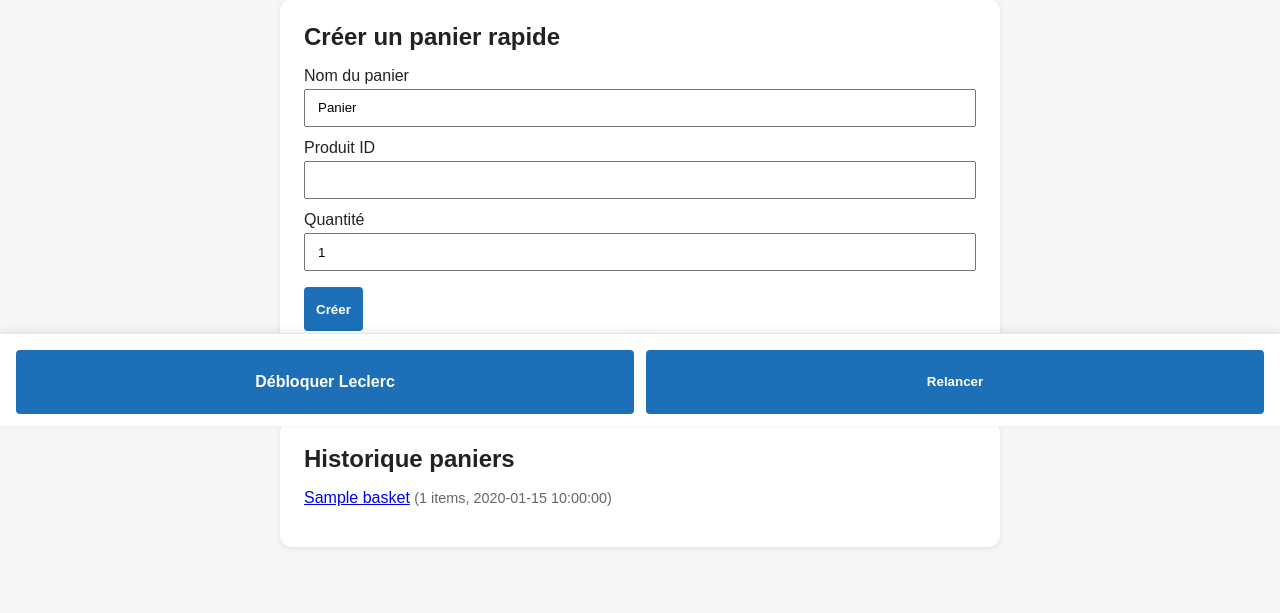
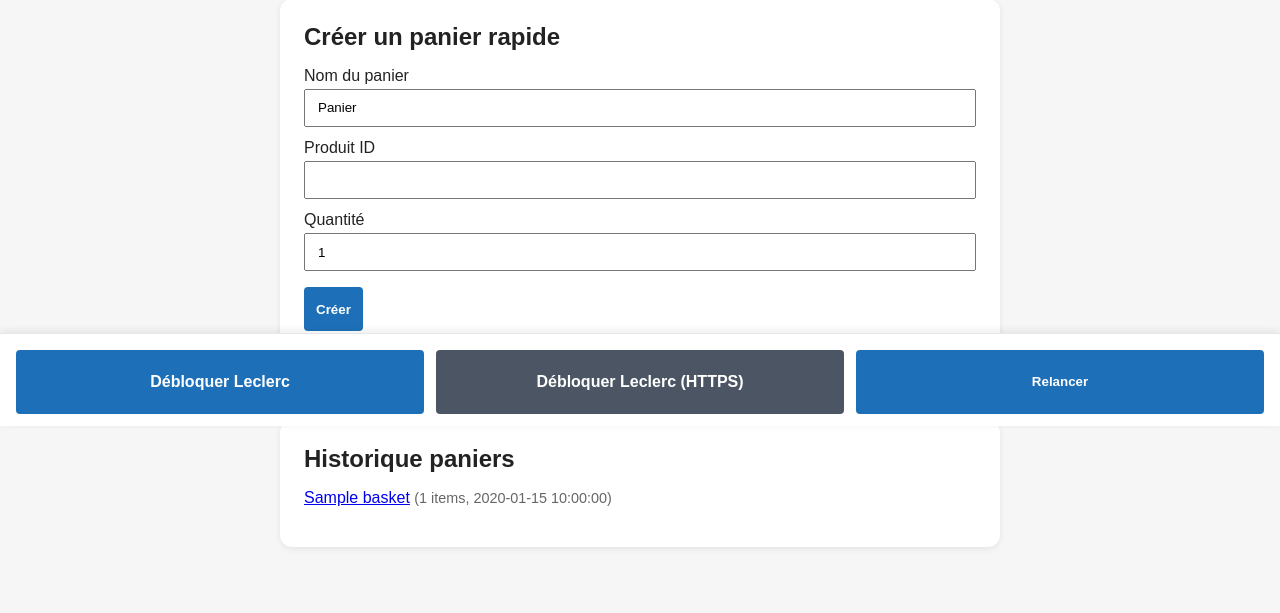
Before and after one commit to stevenpwlk/drivecompare, a FastAPI app: template backend/app/templates/index.html in a window 1280 px wide. Shown: the part 374-987 px from the top of the page. Run offline with FastAPI, Linux system fonts and the light colour scheme; the template is opened without the code that fills it: most values are stand-ins (such as "Sample title", 1, 10 or a date in 2020).

Commit message:
Fix Leclerc unblock URLs and add CDP checks

```diff
--- a/backend/app/templates/index.html
+++ b/backend/app/templates/index.html
@@ -27,6 +27,9 @@
         <div class="actions">
           <a id="leclerc-unblock-link" class="button-link" target="_blank" rel="noopener">
             Ouvrir Leclerc (déblocage)
+          </a>
+          <a id="leclerc-unblock-link-https" class="button-link secondary" target="_blank" rel="noopener">
+            Ouvrir Leclerc (HTTPS)
           </a>
           <button type="button" id="leclerc-unblock-done">J'ai terminé</button>
         </div>
@@ -75,6 +78,9 @@
     <a id="mobile-unblock" class="button-link" target="_blank" rel="noopener">
       Débloquer Leclerc
     </a>
+    <a id="mobile-unblock-https" class="button-link secondary" target="_blank" rel="noopener">
+      Débloquer Leclerc (HTTPS)
+    </a>
     <button type="button" id="mobile-retry">Relancer</button>
   </div>
 
@@ -85,12 +91,15 @@
     const jobStatus = document.getElementById('job-status');
     const jobResults = document.getElementById('job-results');
     const host = window.location.hostname;
-    const leclercGuiUrl = `http://${host}:5801/`;
+    const leclercGuiHttpUrl = `http://${host}:5800/`;
+    const leclercGuiHttpsUrl = `https://${host}:5801/`;
     const leclercUnblock = document.getElementById('leclerc-unblock');
     const leclercUnblockLink = document.getElementById('leclerc-unblock-link');
+    const leclercUnblockLinkHttps = document.getElementById('leclerc-unblock-link-https');
     const leclercUnblockDone = document.getElementById('leclerc-unblock-done');
     const mobileActions = document.getElementById('mobile-actions');
     const mobileUnblock = document.getElementById('mobile-unblock');
+    const mobileUnblockHttps = document.getElementById('mobile-unblock-https');
     const mobileRetry = document.getElementById('mobile-retry');
     let timeout;
     let poller;
@@ -119,10 +128,12 @@
       });
     }
 
-    leclercUnblockLink.href = leclercGuiUrl;
-    mobileUnblock.href = leclercGuiUrl;
+    leclercUnblockLink.href = leclercGuiHttpUrl;
+    leclercUnblockLinkHttps.href = leclercGuiHttpsUrl;
+    mobileUnblock.href = leclercGuiHttpUrl;
+    mobileUnblockHttps.href = leclercGuiHttpsUrl;
 
-    [leclercUnblockLink, mobileUnblock].forEach((link) => {
+    [leclercUnblockLink, leclercUnblockLinkHttps, mobileUnblock, mobileUnblockHttps].forEach((link) => {
       link.addEventListener('click', () => notifyLeclercGuiActive(true));
     });
     async function retryJob(jobId) {
```
Also changed, not shown: README.md.
